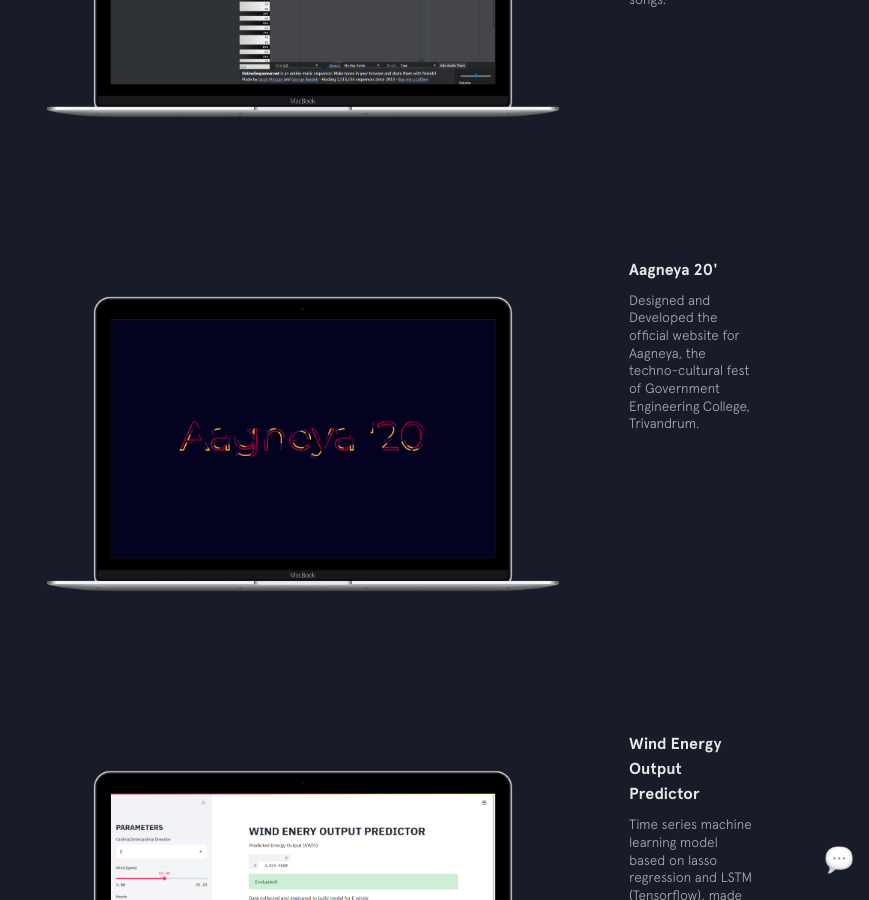
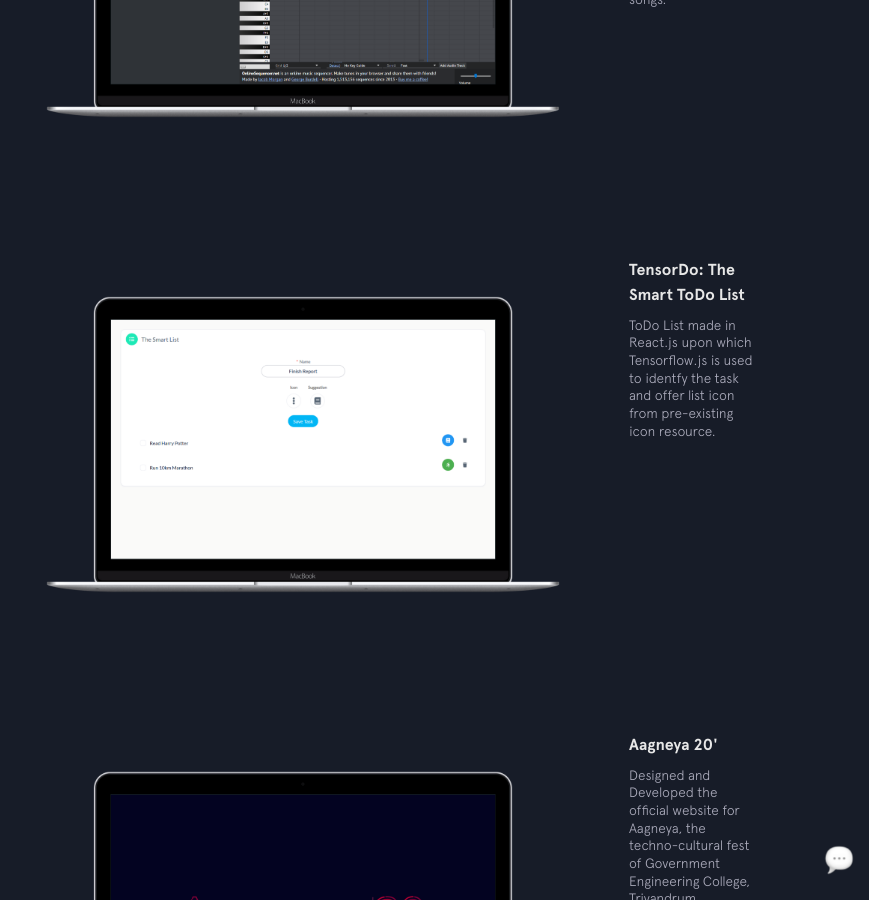
Before and after one commit to Madhav-Somanath/Portfolio, a Jekyll site: the page built from index.html, in a window 1280 px wide and 900 px high, scrolled down 3226 px. Shown: the whole window, without its empty margins (411-1280 px from the left). Built offline with Jekyll 4.4.1, drawn with Linux system fonts in a browser that asks for light colours; nearby versions of some CDN libraries.

Commit message:
Updated Project ~

```diff
--- a/_includes/featured-projects.html
+++ b/_includes/featured-projects.html
@@ -13,6 +13,20 @@
           <a href="https://github.com/Madhav-Somanath/DeepNotes" target="_blank">Music Generation using Tensorflow</a>
         </div>
         <p>Tensorflow based Music MIDI generator using LSTM trained based on my favorite childhood anime and video game songs.</p>
+      </figcaption>
+    </div>
+
+    <div class="project blistabloc">
+      <figure class="project__pic">
+        <a href="https://github.com/Madhav-Somanath/ToDoList-Tensorflow.js" target="_blank">
+          <img src="img\featured\TensorDo.png" alt="">
+        </a>
+      </figure>
+      <figcaption class="project__caption">
+        <div class="project__name">
+          <a href="https://github.com/Madhav-Somanath/ToDoList-Tensorflow.js" target="_blank">TensorDo: The Smart ToDo List</a>
+        </div>
+        <p>ToDo List made in React.js upon which Tensorflow.js is used to identfy the task and offer list icon from pre-existing icon resource.</p>
       </figcaption>
     </div>
 
```
Also changed, not shown: img/featured/TensorDo.png (added).
